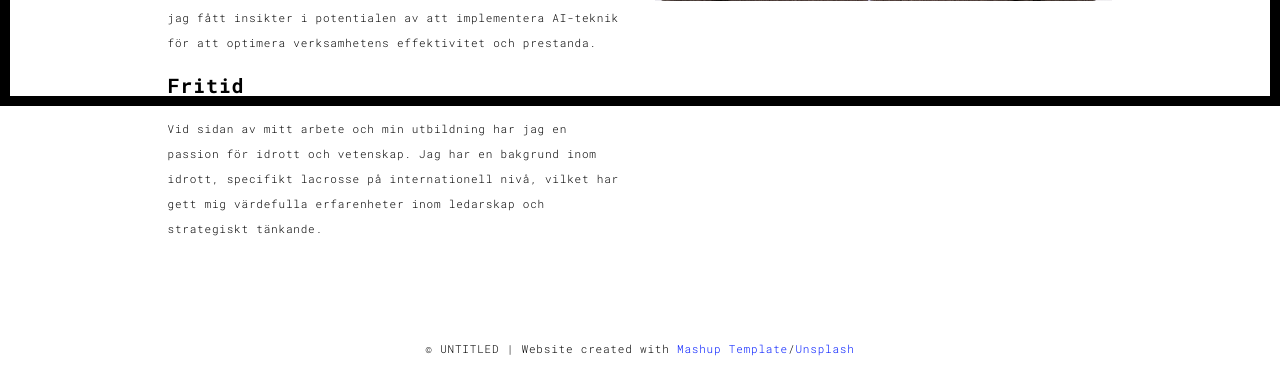
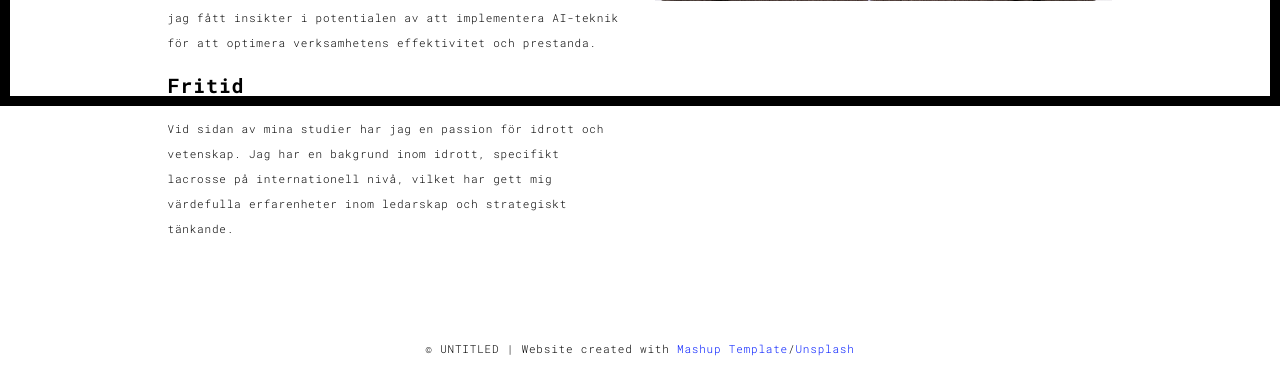
Before and after one commit to tomasr-18/portfo2, a Flask app: page /about.html in a window 1280 px wide. Shown: the part 694-1080 px from the top of the page. Run offline with Flask 3, Linux system fonts and the light colour scheme; some libraries are stand-ins or nearby versions.

Commit message:
ändrade

```diff
--- a/templates/about.html
+++ b/templates/about.html
@@ -70,7 +70,7 @@
                   <p>Med över fyra års erfarenhet som chef inom logistikverksamhet har jag utvecklat en stark förståelse för komplexa affärsprocesser och är van vid att hantera utmaningar med kreativa och innovativa lösningar. Under min tid som chef har jag fått insikter i potentialen av att implementera AI-teknik för att optimera verksamhetens effektivitet och prestanda.
                   <h3>Fritid</h3>
                   <p>
-                  Vid sidan av mitt arbete och min utbildning har jag en passion för idrott och vetenskap. Jag har en bakgrund inom idrott, specifikt lacrosse på internationell nivå, vilket har gett mig värdefulla erfarenheter inom ledarskap och strategiskt tänkande.</p>
+                  Vid sidan av mina studier har jag en passion för idrott och vetenskap. Jag har en bakgrund inom idrott, specifikt lacrosse på internationell nivå, vilket har gett mig värdefulla erfarenheter inom ledarskap och strategiskt tänkande.</p>
                 </div>
                 <div class="col-xs-12 col-md-6">
                   <img src="./static/assets/images/prof_piq.jpg" class="img-responsive" alt="">
```
